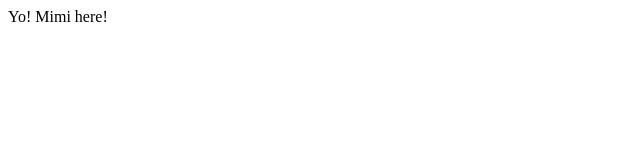
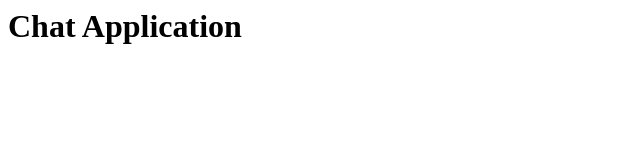
Before and after one commit to GreenSunrise2016/GreenSunrise2016.github.io, a plain HTML site: page mimi.html in a window 1280 px wide. Shown: the whole page, without its empty margins (0-640 px from the left). Drawn offline with Linux system fonts and the light colour scheme.

Commit message:
github 8 done

```diff
--- a/mimi.html
+++ b/mimi.html
@@ -4,6 +4,6 @@
     <title>Green Sunrise | Mimi</title>
 </head>
 <body>
-    Yo! Mimi here!
+    <h1>Chat Application</h1>
 </body>
 </html>
```
